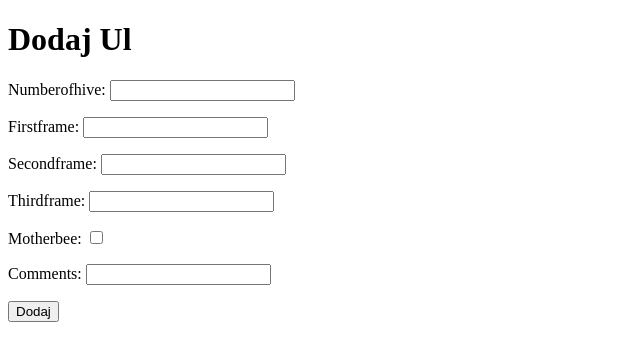
After one commit to pakam2/python-projects, a Django app: page /addHive/ in a window 1280 px wide. The commit adds this page. Shown: the top 361 px of the page, without its empty margins (0-640 px from the left). Run offline with Django 3.2, Linux system fonts and the light colour scheme.

Commit message:
Added a view for creating new hives

```diff
--- a/beehive/beehive/urls.py
+++ b/beehive/beehive/urls.py
@@ -15,10 +15,11 @@ Including another URLconf
 """
 from django.conf.urls import url
 from django.contrib import admin
-from hives.views import MainView
+from hives.views import MainView, AddHiveView
 
 
 urlpatterns = [
     url(r'^admin/', admin.site.urls),
     url(r'^$', MainView.as_view(), name="main"),
+    url(r'^addHive/$', AddHiveView.as_view(), name="add-hive"),
 ]
--- /dev/null
+++ b/beehive/hives/forms.py
@@ -0,0 +1,9 @@
+from django import forms
+
+class AddHiveForm(forms.Form):
+    numberOfHive = forms.IntegerField()
+    firstFrame = forms.DecimalField(max_digits=3, decimal_places=2)
+    secondFrame = forms.DecimalField(max_digits=3, decimal_places=2)
+    thirdFrame = forms.DecimalField(max_digits=3, decimal_places=2)
+    motherBee = forms.BooleanField()
+    comments = forms.CharField(max_length=500)
--- /dev/null
+++ b/beehive/hives/templates/add_hive.html
@@ -0,0 +1,14 @@
+{% extends 'base.html' %}
+
+{% block title %} Dodaj ul {% endblock %}
+
+{% block body %}
+<h1>Dodaj Ul</h1>
+
+<form action="" method="post">
+  {% csrf_token %}
+  {{form.as_p}}
+  <input type="submit" value="Dodaj">
+</form>
+
+{% endblock %}
--- a/beehive/hives/templates/main.html
+++ b/beehive/hives/templates/main.html
@@ -4,4 +4,7 @@
 
 {% block body %}
 <h1>Strona główna</h1>
+<br>
+<a href="/addHive">Dodaj nowy ul</a>
+
 {% endblock %}
--- a/beehive/hives/views.py
+++ b/beehive/hives/views.py
@@ -1,6 +1,7 @@
 from django.shortcuts import render
 from django.views import View
 from django.http import HttpResponse
+from hives.forms import AddHiveForm
 
 # Create your views here.
 
@@ -8,3 +9,17 @@ class MainView(View):
 
     def get(self, request):
         return render(request, 'main.html')
+
+
+class AddHiveView(View):
+
+    def get(self, request):
+        form = AddHiveForm()
+        return render(request, 'add_hive.html', {'form': form})
+
+    def post(self, request):
+        form = AddHiveForm(request.POST)
+        if form.is_valid():
+            return HttpResponse("Dodano nowy ul")
+        else:
+            return HttpResponse("Dane są nie poprawne")
```
Also changed, not shown: beehive/hives/models.py (+4 -4 lines).
